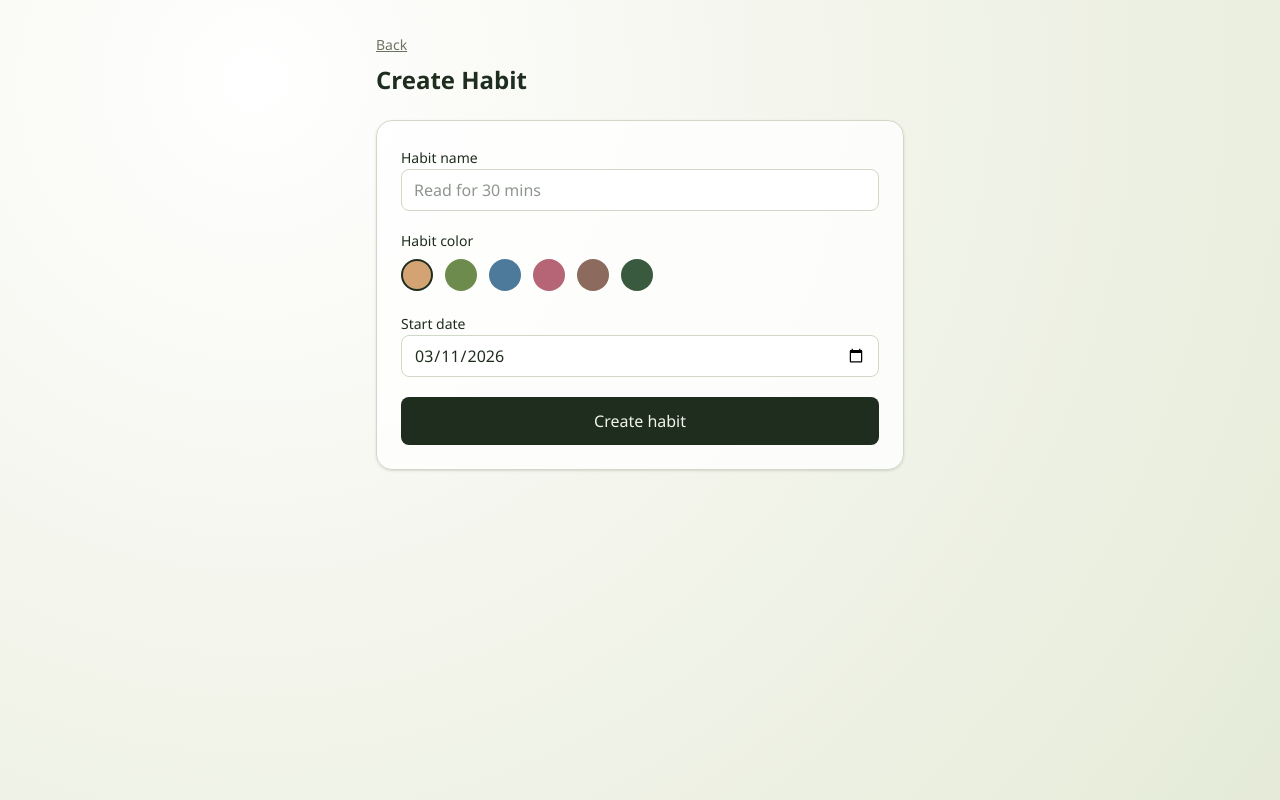
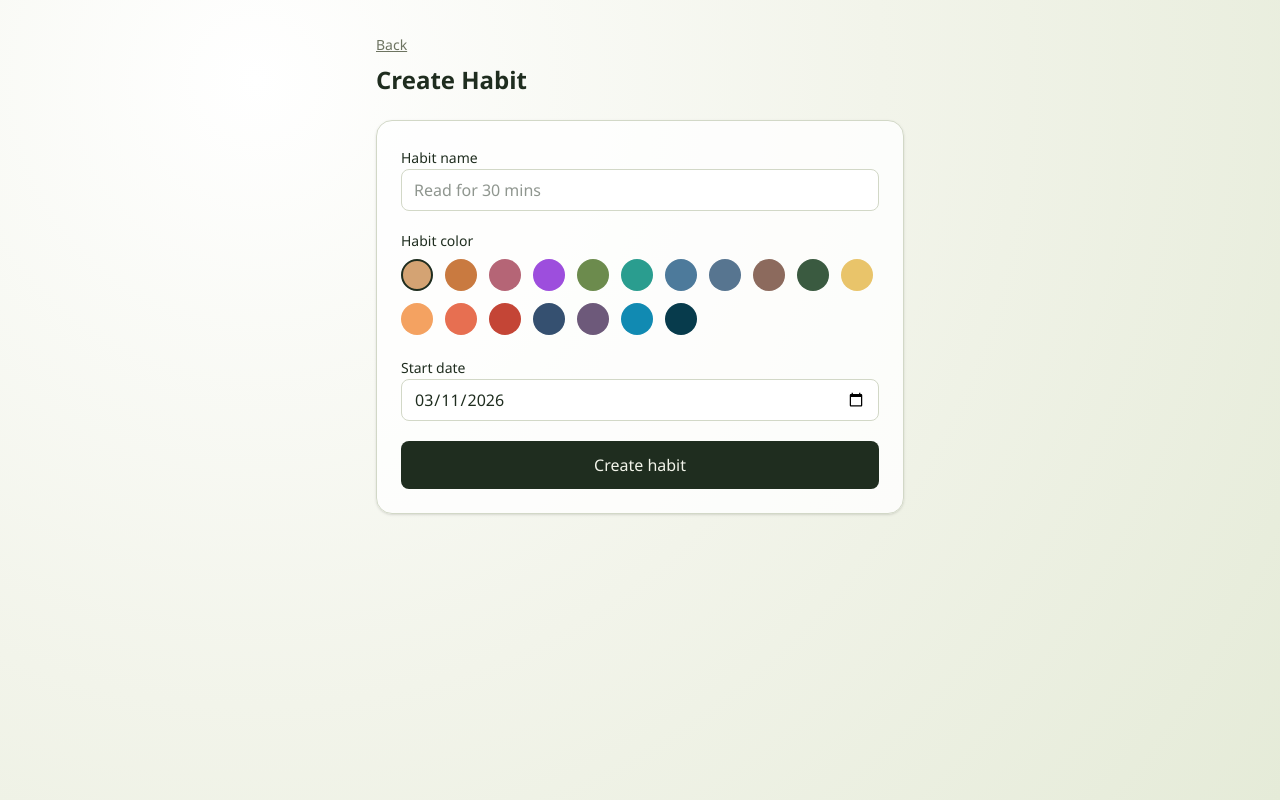
Before and after one commit to DonTee-Why/streak-strike, a Next.js app: page /new in a window 1280 px wide. Built offline with nearby package versions, Linux system fonts and the light colour scheme.

Commit message:
feat: Update color palette in ColorPicker component
- Expand the COLORS array to include a wider range of color options, enhancing the visual selection for users.
- Ensure the new colors maintain a cohesive aesthetic for improved user experience.

```diff
--- a/components/color-picker.tsx
+++ b/components/color-picker.tsx
@@ -1,6 +1,25 @@
 "use client";
 
-const COLORS = ["#D4A373", "#6C8B4D", "#4D7A9B", "#B56576", "#8C6A5D", "#3A5A40"];
+const COLORS = [
+  "#D4A373",
+  "#C97A40",
+  "#B56576",
+  "#9D4EDD",
+  "#6C8B4D",
+  "#2A9D8F",
+  "#4D7A9B",
+  "#577590",
+  "#8C6A5D",
+  "#3A5A40",
+  "#E9C46A",
+  "#F4A261",
+  "#E76F51",
+  "#C44536",
+  "#355070",
+  "#6D597A",
+  "#118AB2",
+  "#073B4C",
+];
 
 interface ColorPickerProps {
   value: string;
```
